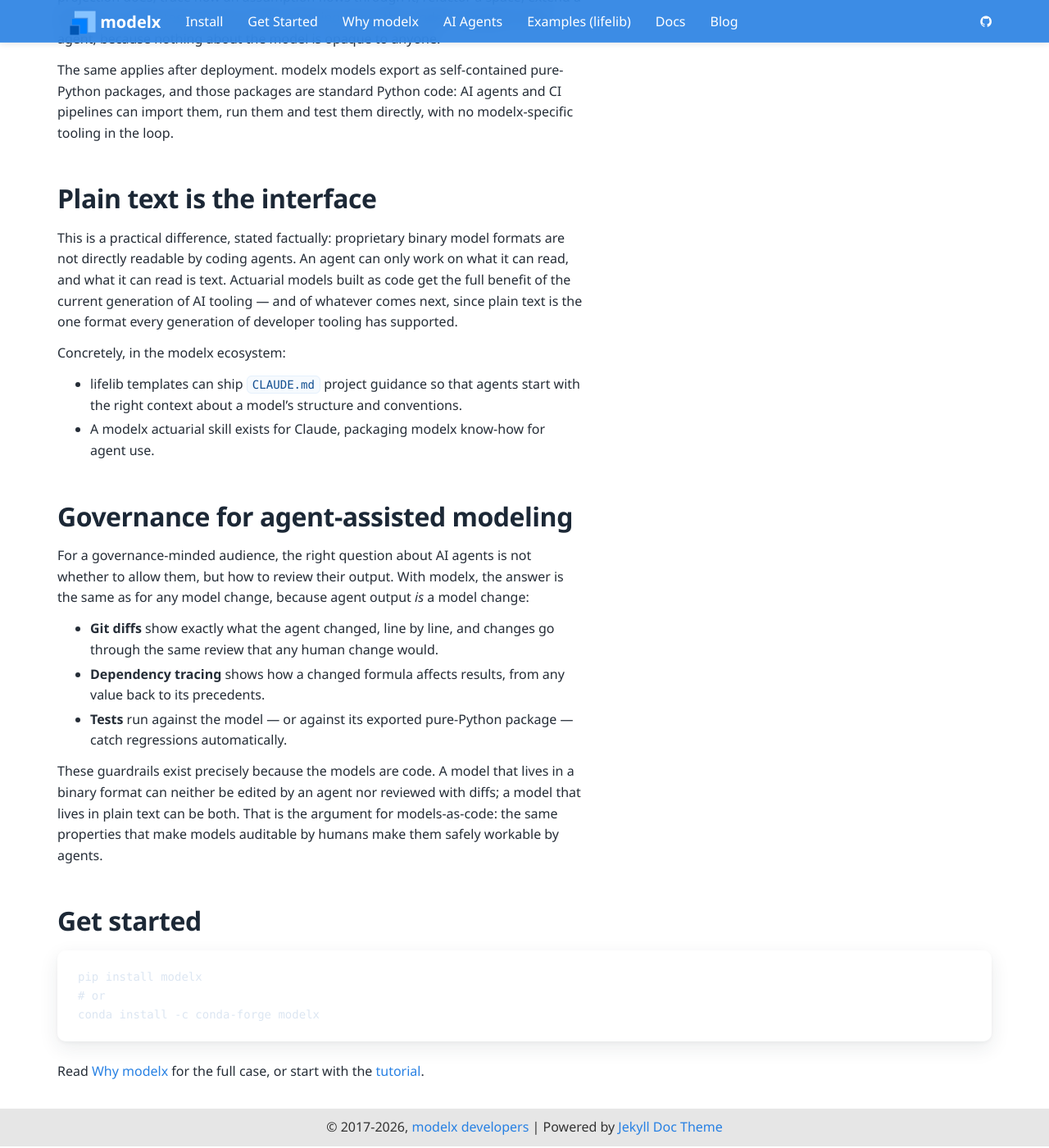
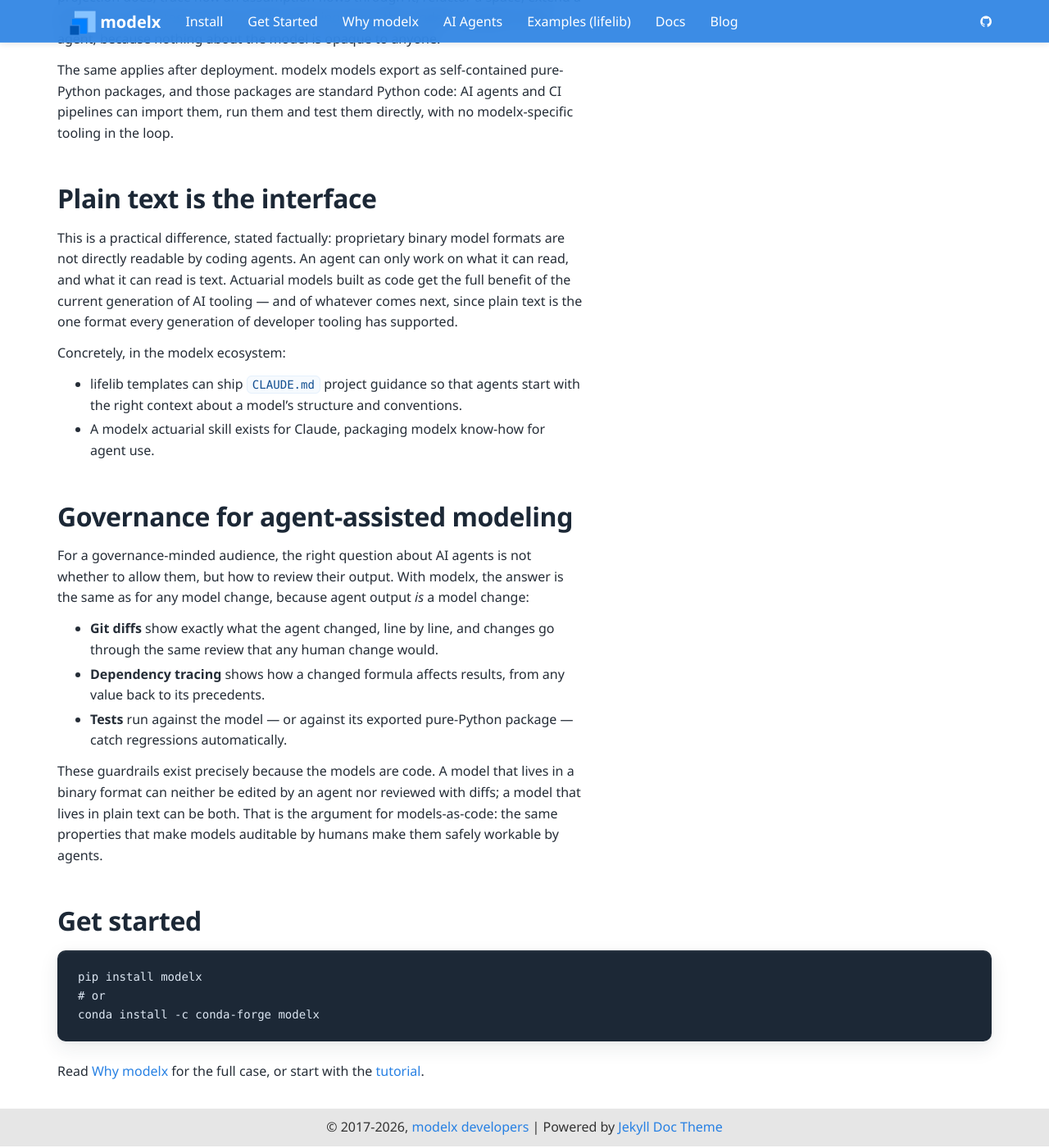
Before and after one commit to fumitoh/modelx-site, a Jekyll site: the page built from ai.md, in a window 1280 px wide and 1400 px high, scrolled down 258 px. Shown: the whole window at 82% size. Built offline with Jekyll 4.4.1, drawn with Linux system fonts in a browser that asks for light colours.

Commit message:
Scope highlight-wrapper transparency so pre.highlight keeps its panel bg
Kramdown emits pre.highlight, so a bare .highlight{background:transparent}
erased the panel background on all markdown-generated code blocks.

Co-Authored-By: Claude Fable 5 <noreply@anthropic.com>

```diff
--- a/_sass/_syntax-highlighting.scss
+++ b/_sass/_syntax-highlighting.scss
@@ -19,8 +19,18 @@ $mx-code-error:   #FFB3C0;
 $mx-code-output:  #B9C9DB; // interpreter/console output lines
 
 .highlight {
-    background: transparent; // the panel surface comes from `pre`
     color: $mx-code-base;
+}
+
+// The panel surface comes from `pre` (see main.scss); the rouge wrapper
+// div/figure must not paint behind the rounded panel. Kramdown also emits
+// `pre.highlight`, which keeps its `pre` background by not matching here.
+div.highlight,
+figure.highlight {
+    background: transparent;
+}
+
+.highlight {
 
     .hll { background-color: rgba($mx-code-keyword, .12); }
     .c { color: $mx-code-muted; font-style: italic; }
```
